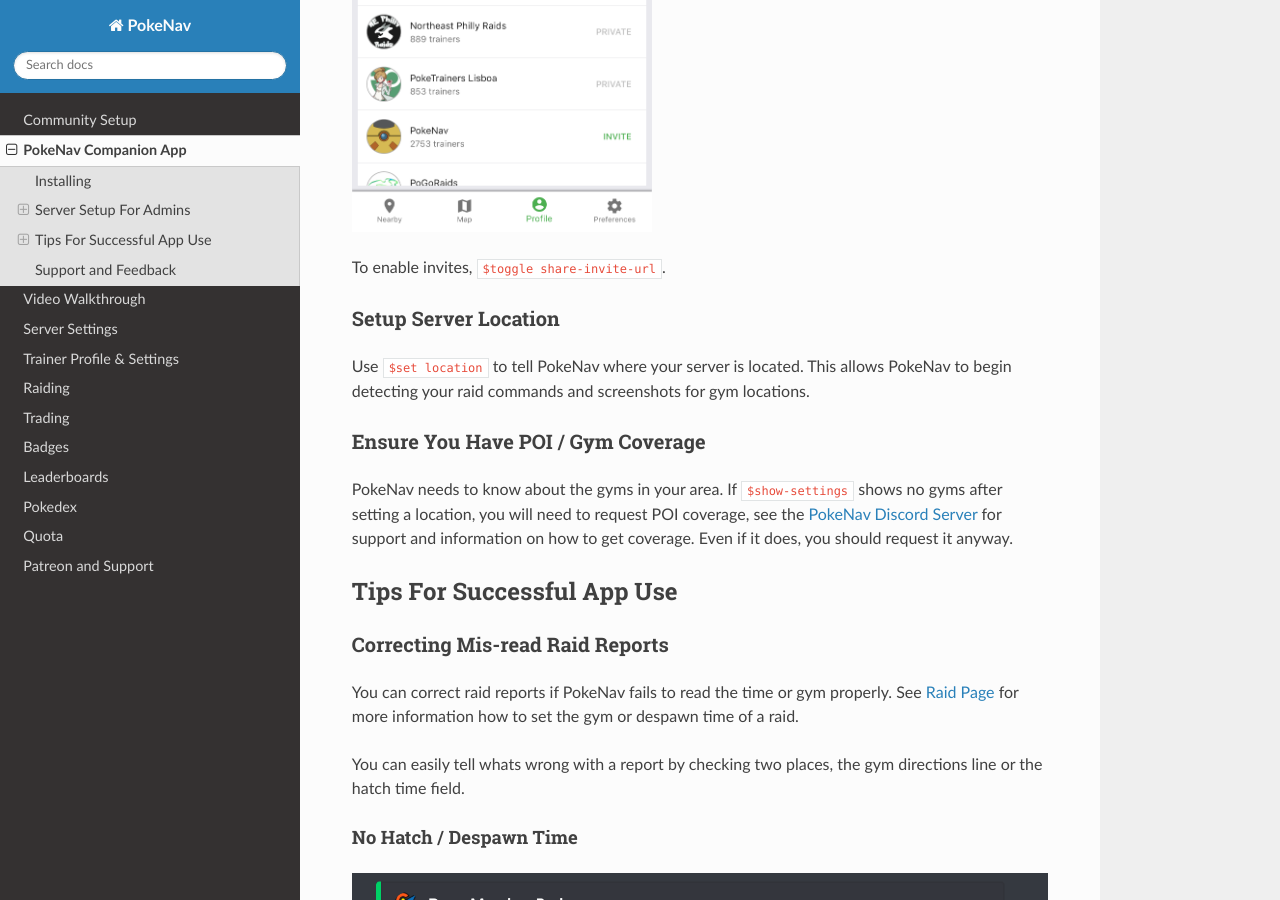
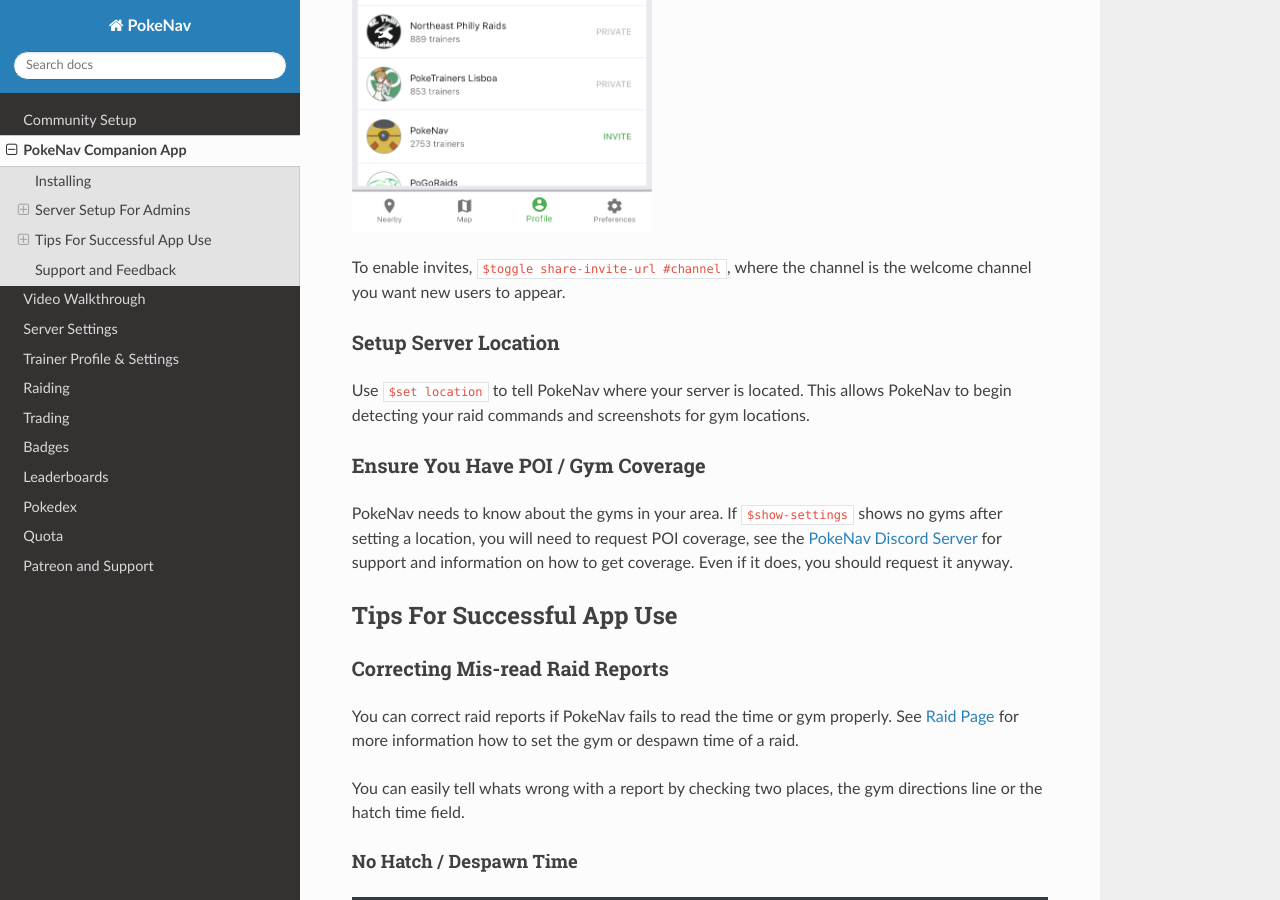
Before and after one commit to PokeNavBot/pokenav-documentation, a Sphinx documentation site: the page built from source/mobile_app.md, in a window 1280 px wide and 900 px high, scrolled down 1521 px. Built offline with Sphinx 7.4.7 and the Read the Docs theme 2.0.0, drawn with Linux system fonts in a browser that asks for light colours; formulas are drawn with MathJax 3.

Commit message:
lowering

```diff
--- a/source/mobile_app.md
+++ b/source/mobile_app.md
@@ -29,7 +29,7 @@
 
 <img src="_static/imgs/community-list.png" alt="profile screenshot" style="align-text: center;" width="300"/>
 
-To enable invites, `$toggle share-invite-url`.
+To enable invites, `$toggle share-invite-url #channel`, where the channel is the welcome channel you want new users to appear.
 
 ### Setup Server Location
 
```
